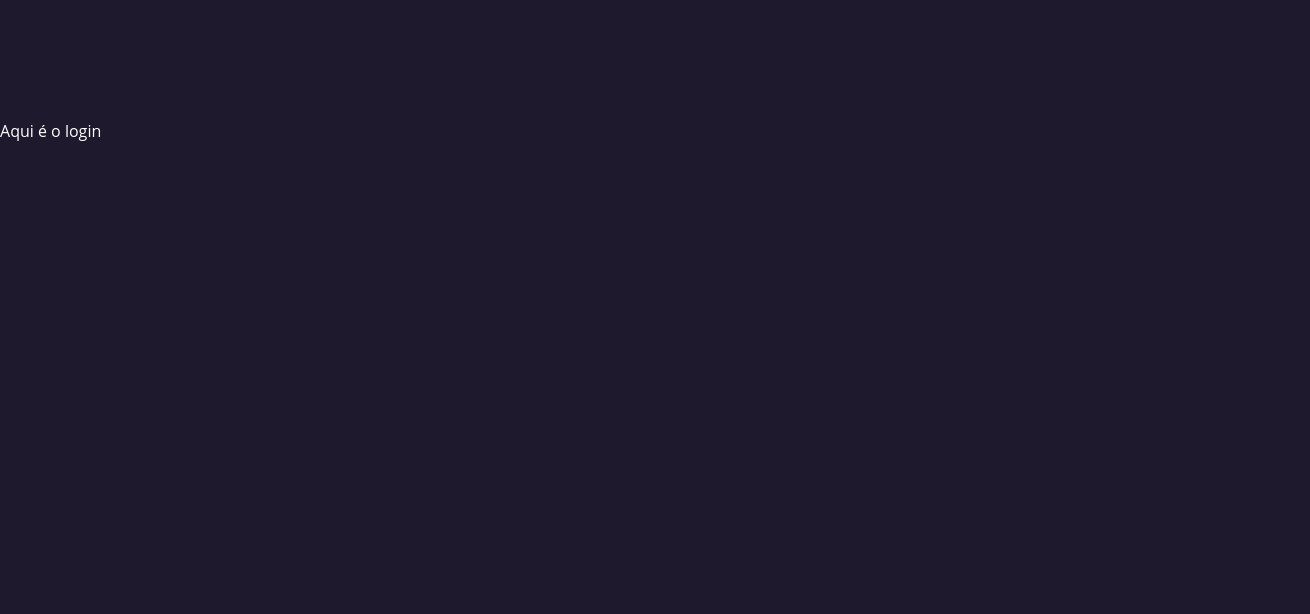
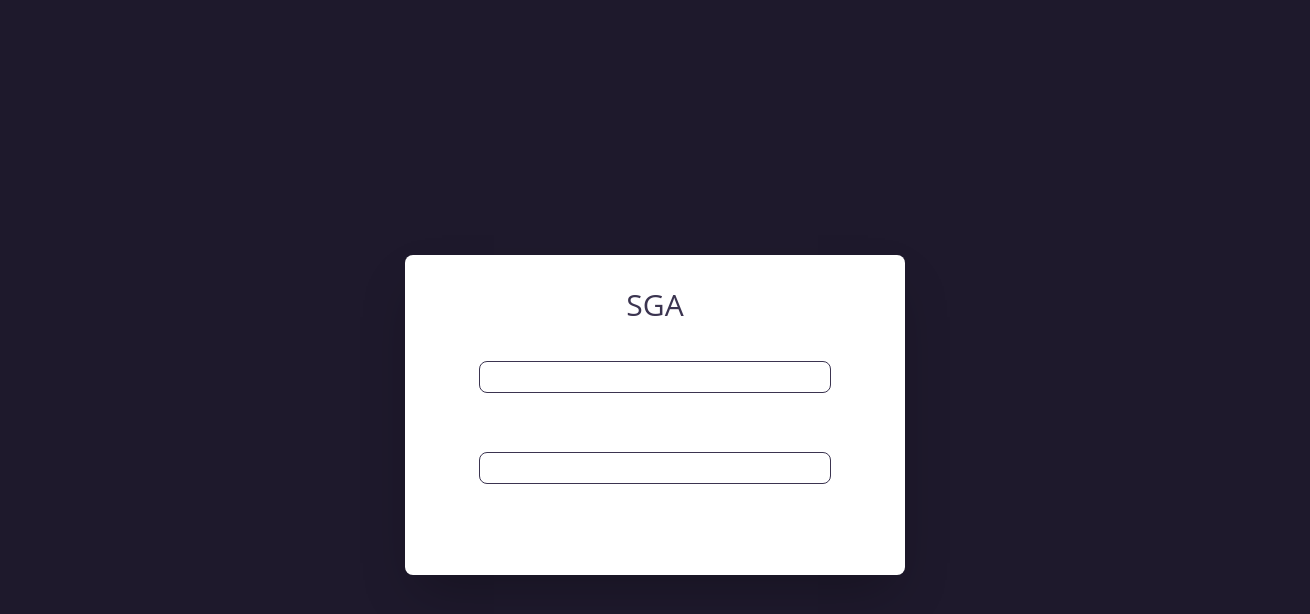
Before and after one commit to patrickmunizdev/solucaodesenha, a React (Vite) app in the folder frontend/: page /login in a window 1280 px wide. Shown: the top 614 px of the page, 1310 px wide, since content can reach past the window. Built offline with nearby package versions, Linux system fonts and the light colour scheme.

Commit message:
começando pagina de login e adicionando logo

```diff
--- a/frontend/index.html
+++ b/frontend/index.html
@@ -2,7 +2,7 @@
 <html lang="pt-BR">
   <head>
     <meta charset="UTF-8" />
-    <link rel="icon" type="image/svg+xml" href="/vite.svg" />
+    <link rel="icon" type="images" href="src/images/dpe-logo.png" />
     <meta name="viewport" content="width=device-width, initial-scale=1.0" />
     <title>Solução Senha</title>
   </head>
--- a/frontend/src/App.tsx
+++ b/frontend/src/App.tsx
@@ -7,7 +7,7 @@ function App() {
   return (
      <Router>
         <Routes>
-           {/* <Route path="/" element={<Home />} /> */}
+           {/* <Route path="/" element={<Dashboard />} /> */}
            <Route path="/login" element={<Login />} />
            {/* <Route path="/cadastro" element={<Cadastro />} /> */}
         </Routes>
--- /dev/null
+++ b/frontend/src/components/Input/index.tsx
@@ -0,0 +1,11 @@
+import { InputContainer, InputText } from "./styles";
+
+const Input = () => {
+  return (
+    <InputContainer>
+      <InputText/>
+    </InputContainer>
+  )
+}
+
+export { Input };
--- /dev/null
+++ b/frontend/src/components/Input/styles.ts
@@ -0,0 +1,23 @@
+import styled from "styled-components"
+
+export const InputContainer = styled.div`
+  max-width: 100%;
+  width: 350px;
+  height: 30px;
+  border: 1px solid #3b3450;
+  display: flex;
+  border-radius: 8px;
+  align-items: center;
+  margin-bottom: 20px;
+`
+export const IconContainer = styled.div`
+  margin-right: 10px;
+`
+
+export const InputText = styled.input`
+  background-color: transparent;
+  color: #3b3450;
+  border: 0;
+  height: 30px;
+  width: 100%;
+`
--- a/frontend/src/pages/login/index.tsx
+++ b/frontend/src/pages/login/index.tsx
@@ -1,12 +1,25 @@
 import { useNavigate } from 'react-router-dom';
-import { Container } from './styles';
+import { Input } from '../../components/Input';
+import { ContainerLogin, FormLogin, TitleLogin } from './styles';
 
-const Login = () => {
+const Login = ({ IFormData }: any) => {
    const navigate = useNavigate();
-   return (<>
-      <Container />
-      <div>Aqui é o login</div>
-
-   </>)
+   return (
+      <>
+         <ContainerLogin>
+            <FormLogin>
+               <div>
+                  <TitleLogin>SGA</TitleLogin>
+               </div>
+               <div>
+                  <Input />
+               </div>
+               <div>
+                  <Input />
+               </div>
+            </FormLogin>
+         </ContainerLogin>
+      </>
+   )
 }
 export { Login };
--- a/frontend/src/pages/login/styles.ts
+++ b/frontend/src/pages/login/styles.ts
@@ -1,13 +1,32 @@
 import styled from "styled-components";
 
-export const Container = styled.main`
-   background-color: aliceblue;
-   width: 100%;
-   max-width: 80%;
-   margin: 0 auto;
-   margin-top: 120px;
-   display: flex;
-   flex-direction: row;
-   justify-content: space-between;
-   align-items: center;
+export const ContainerLogin = styled.div`
+  display: flex;
+  align-items: center;
+  flex-direction: column;
+  justify-content: center;
+  padding: 15px;
+  width: 100vw;
+  height: 100vh;
 `
+
+export const TitleLogin = styled.span`
+	display: block;
+  font-size: 30px;
+  color: #3b3450;
+  line-height: 1.2;
+  text-align: center;
+  margin-top: 2rem;
+`
+
+export const FormLogin = styled.form`
+  display: flex;
+  align-items: center;
+  width: 500px;
+  height: 20rem;
+  background: #ffffff;
+  border-radius: 8px;
+  flex-direction: column;
+  gap: 2.4rem;
+  box-shadow: 0 25px 50px -12px rgba(0, 0, 0, 0.25);
+`
```
Also changed, not shown: frontend/src/components/Button/index.tsx (added), frontend/src/components/Button/styles.ts (added), frontend/src/images/dpe-logo.png (added).
